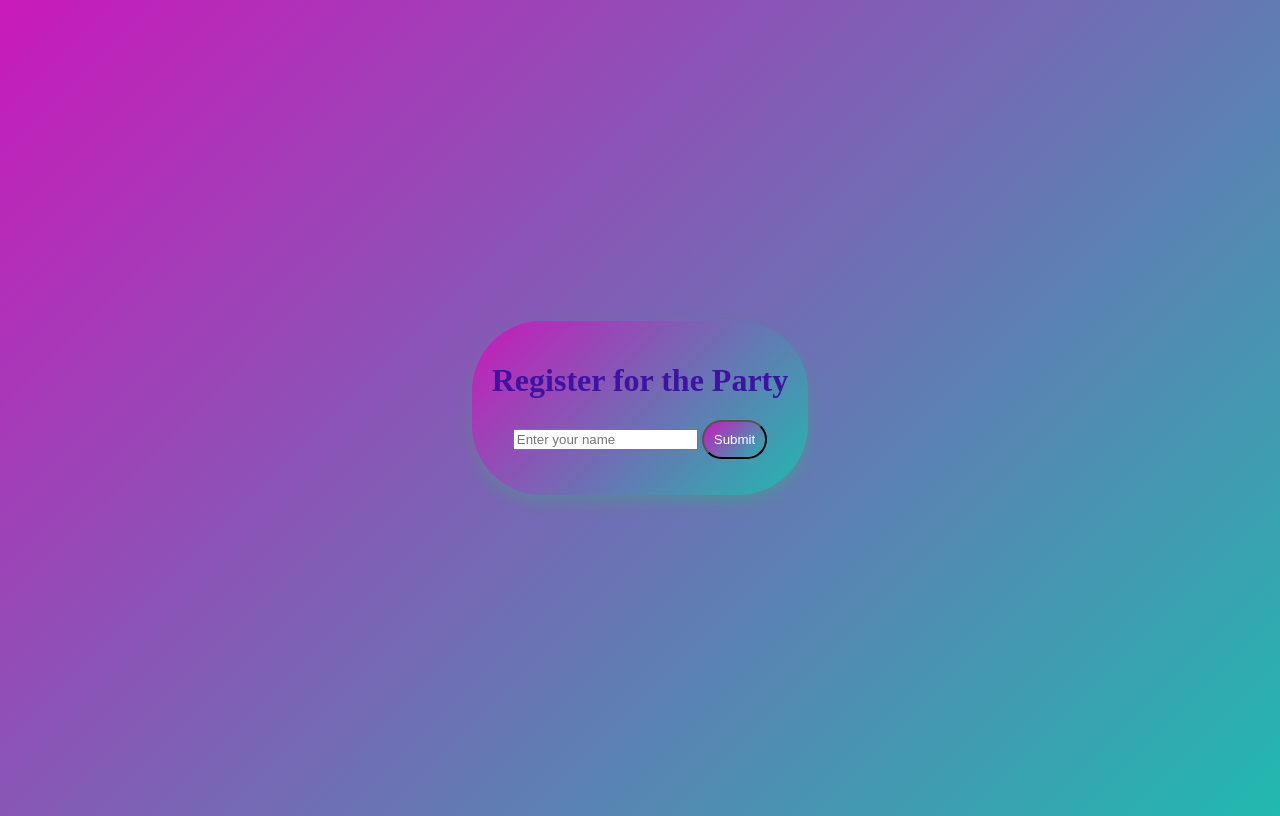
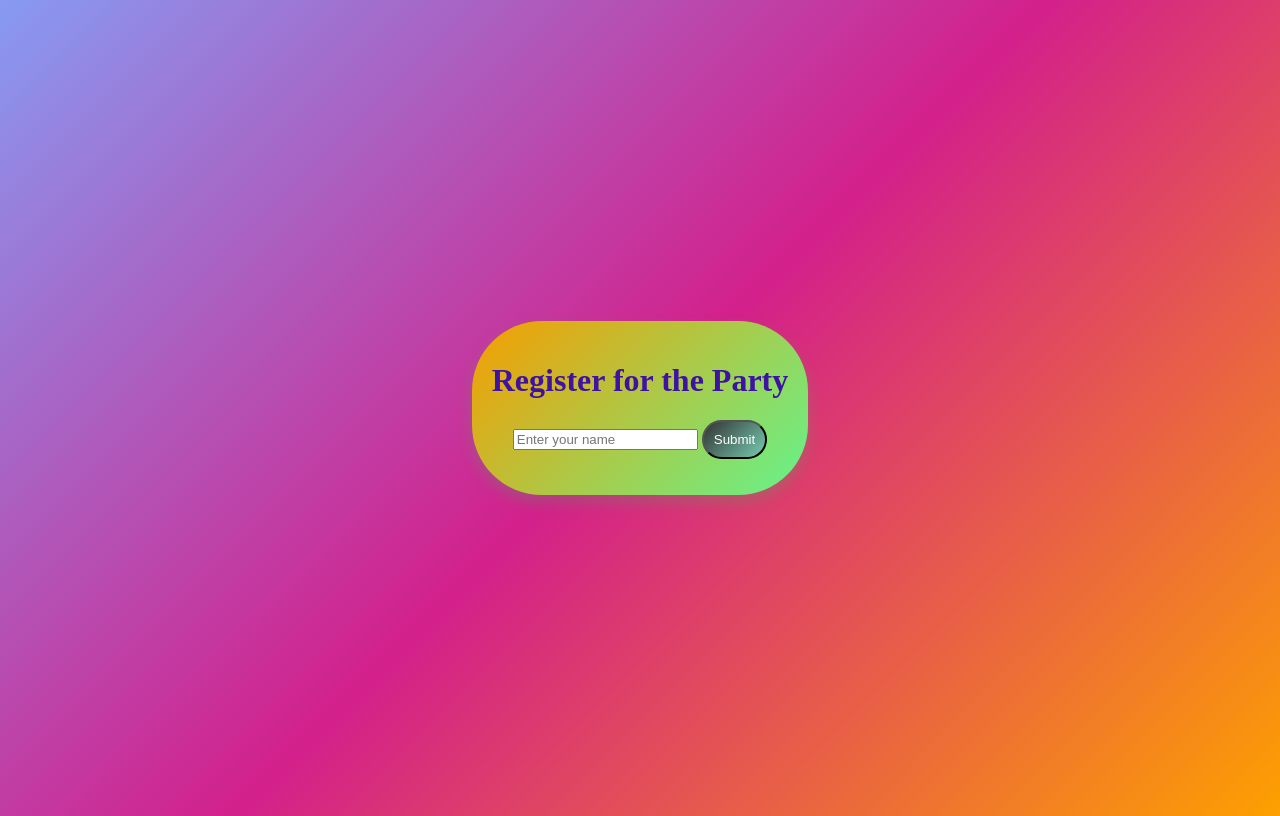
Before and after one commit to Prasanjit008/invitation.github.io, a plain HTML site: page register.html in a window 1280 px wide. Drawn offline with Linux system fonts and the light colour scheme.

Commit message:
Update register.css

```diff
--- a/register.css
+++ b/register.css
@@ -3,14 +3,14 @@ body {
     justify-content: center;
     align-items: center;
     height: 100vh;
-    background: linear-gradient(135deg, #c919ba, #21b9af); /* Gradient background */
+    background: linear-gradient(135deg, #879AF2, #D3208B,#FDA000); /* Gradient background */
             color: #3e13a1;
             overflow: hidden;
 }
 
 .register-box {
     padding: 20px;
-    background: linear-gradient(135deg, #c919ba, #21b9af);
+    background: linear-gradient(135deg, #F79D00,#64F38C);
     border-radius: 70px;
     box-shadow: 0 7px 15px rgba(0, 240, 60, 0.2);
     text-align: center;
@@ -19,7 +19,7 @@ body {
 #submitButton {
 
     padding: 10px;
-    background: linear-gradient(135deg, #c919ba, #21b9af);
+    background: linear-gradient(135deg, #333333, #76ccB1);
     color: white;
     box-shadow: 0 7px 15px rgba(241, 247, 242, 0);
     border-radius:20px ;
@@ -28,5 +28,5 @@ body {
 }
 
 #submitButton:hover {
-    background: #d24;
+    background: rgb(43, 213, 205);
 }
```
